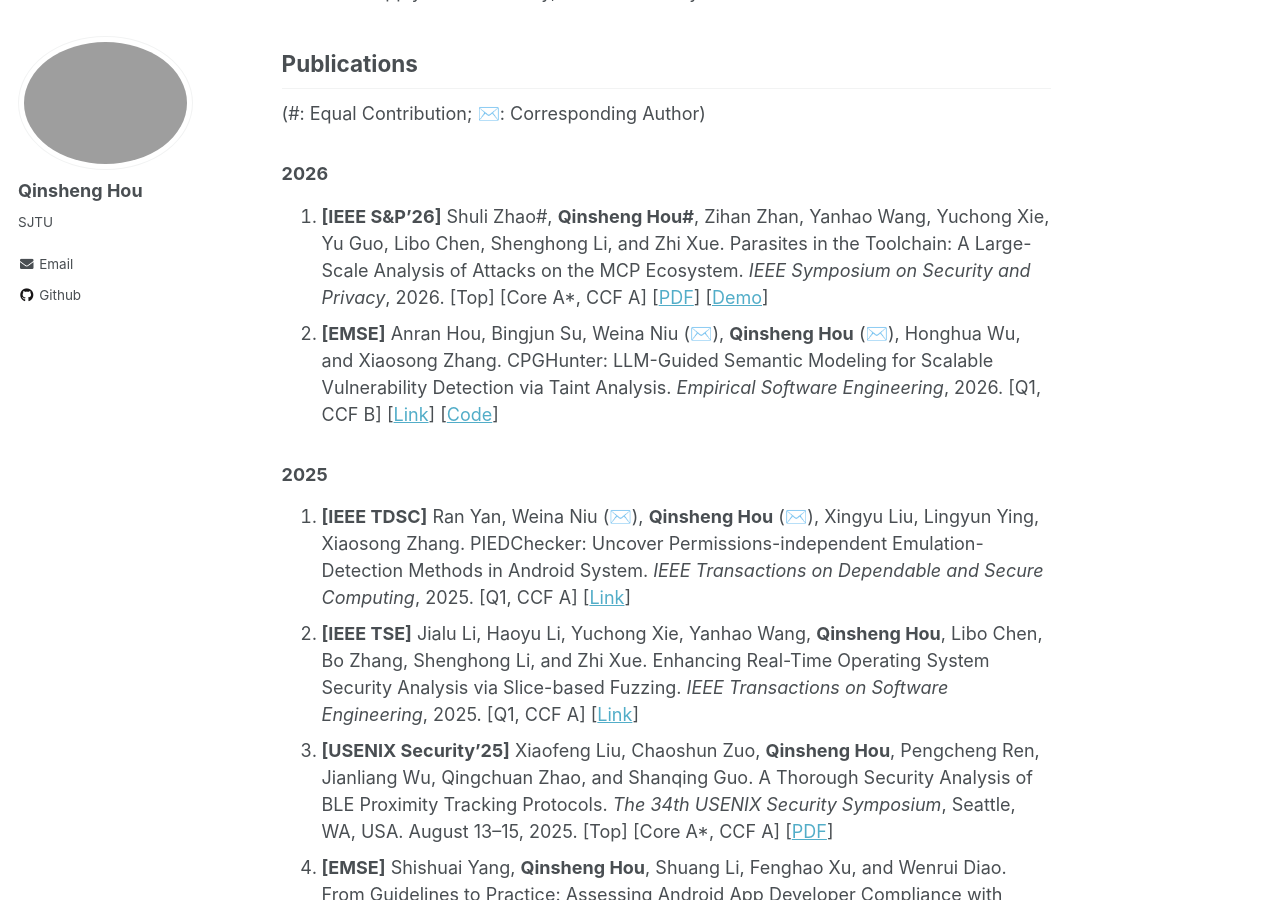
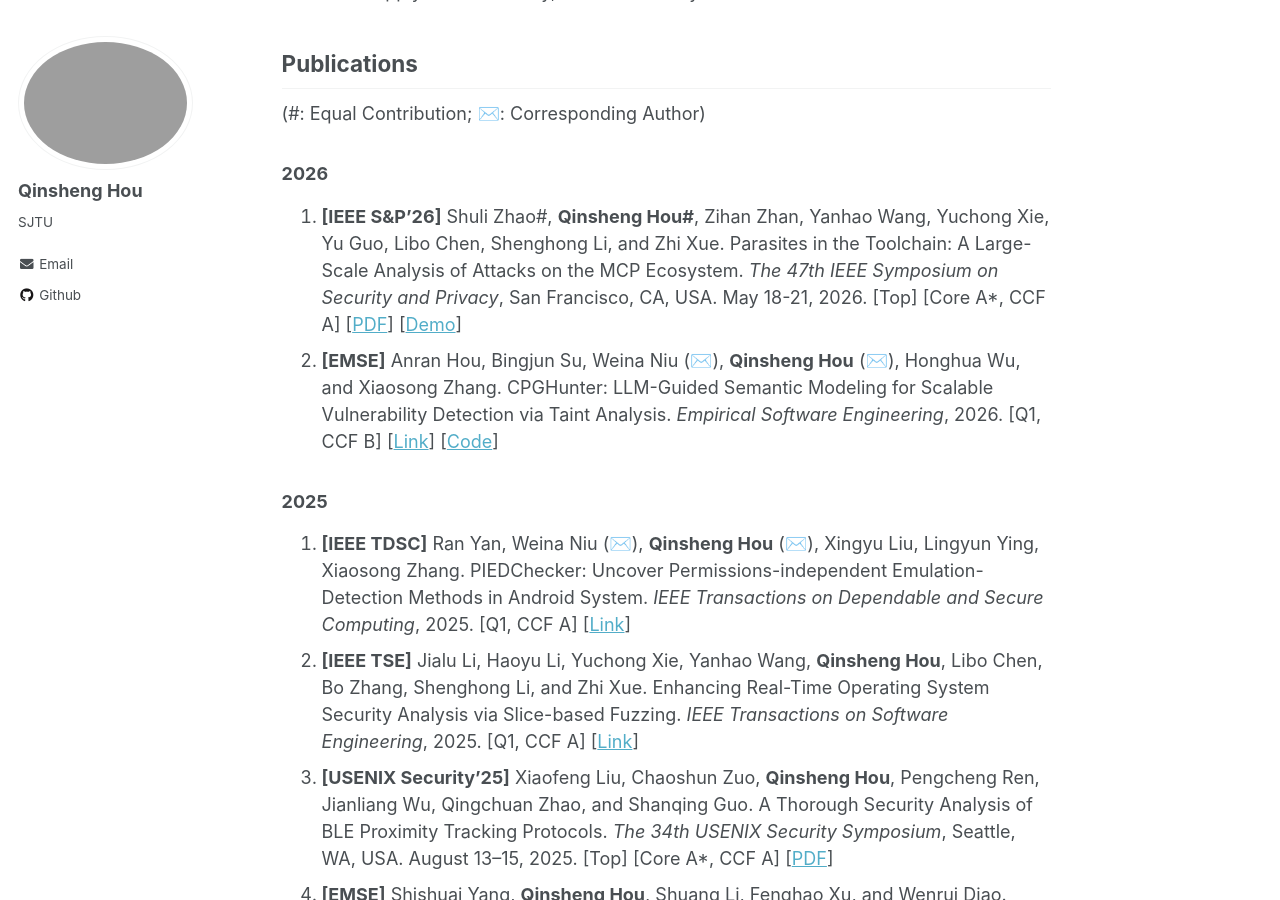
Before and after one commit to chicharitomu14/chicharitomu14.github.io, a Jekyll site: the page built from _pages/about.md, in a window 1280 px wide and 900 px high, scrolled down 386 px. Built offline with Jekyll 4.4.1, drawn with Linux system fonts in a browser that asks for light colours.

Commit message:
update papers

```diff
--- a/_pages/about.md
+++ b/_pages/about.md
@@ -19,8 +19,8 @@ Publications
 
 ### 2026
 
-1. **[IEEE S&P'26]** Shuli Zhao#, **Qinsheng Hou#**, Zihan Zhan, Yanhao Wang, Yuchong Xie, Yu Guo, Libo Chen, Shenghong Li, and Zhi Xue. Parasites in the Toolchain: A Large-Scale Analysis of Attacks on the MCP Ecosystem. *IEEE Symposium on*
-   *Security and Privacy*, 2026. [Top] [Core A\*, CCF A] [[PDF](https://arxiv.org/pdf/2509.06572)] [[Demo](https://secresearcher100.github.io/)]
+1. **[IEEE S&P'26]** Shuli Zhao#, **Qinsheng Hou#**, Zihan Zhan, Yanhao Wang, Yuchong Xie, Yu Guo, Libo Chen, Shenghong Li, and Zhi Xue. Parasites in the Toolchain: A Large-Scale Analysis of Attacks on the MCP Ecosystem. *The 47th IEEE Symposium on
+   Security and Privacy*, San Francisco, CA, USA. May 18-21, 2026. [Top] [Core A\*, CCF A] [[PDF](https://arxiv.org/pdf/2509.06572)] [[Demo](https://secresearcher100.github.io/)]
 2. **[EMSE]** Anran Hou, Bingjun Su, Weina Niu (✉️), **Qinsheng Hou** (✉️), Honghua Wu, and Xiaosong Zhang. CPGHunter: LLM-Guided Semantic Modeling for Scalable Vulnerability Detection via Taint Analysis.  *Empirical Software Engineering*, 2026. [Q1, CCF B] [[Link](https://link.springer.com/article/10.1007/s10664-026-10842-2)] [[Code](https://github.com/HeouDonkey/CPGHunter)]
 
 ### 2025
```
